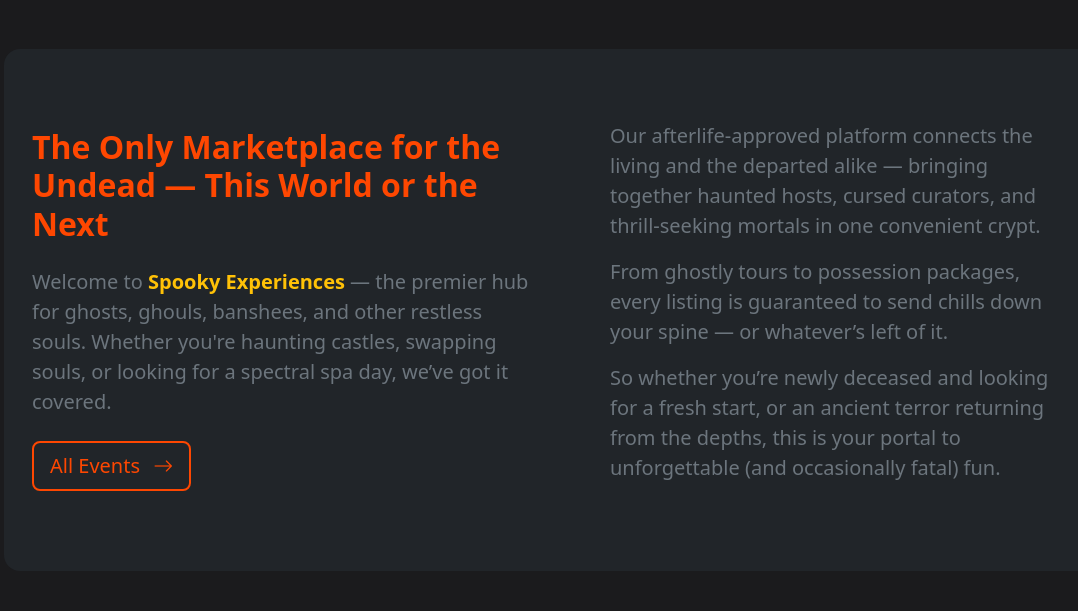
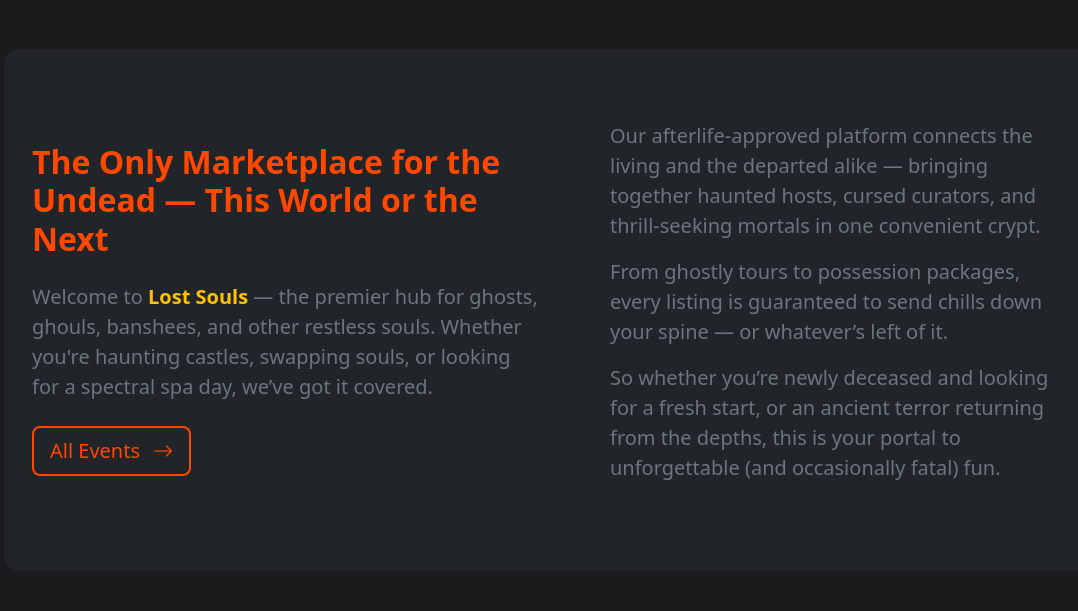
Before and after one commit to petedanielsmith/HalloweenHackathon2025, a Django app: page / in a window 1280 px wide. Shown: the part 658-1269 px from the top of the page, without its empty margins (78-1156 px from the left). Run offline with Django 5.2, Linux system fonts and the light colour scheme; some web fonts are replaced.

```diff
--- a/events/templates/events/about.html
+++ b/events/templates/events/about.html
@@ -16,7 +16,7 @@ About • Spooky Experiences
 
   <div class="mb-4">
     <p>
-      We’re <strong class="text-warning">*name*</strong> — the afterlife’s
+      We’re <strong class="text-warning">Lost Souls</strong> — the afterlife’s
       <em>#1 destination</em> for ghostly experiences where spirits come to unwind, raise a little hell, or both.
     </p>
     <p>
--- a/events/templates/events/home.html
+++ b/events/templates/events/home.html
@@ -43,7 +43,7 @@ Home • Spooky Experiences
           The Only Marketplace for the Undead — This World or the Next
         </h2>
         <p class="lead text-secondary mb-4">
-          Welcome to <span class="text-warning fw-semibold">Spooky Experiences</span> — the premier hub for ghosts, ghouls,
+          Welcome to <span class="text-warning fw-semibold">Lost Souls</span> — the premier hub for ghosts, ghouls,
           banshees, and other restless souls. Whether you're haunting castles, swapping souls,
           or looking for a spectral spa day, we’ve got it covered.
         </p>
--- a/templates/base.html
+++ b/templates/base.html
@@ -119,7 +119,7 @@
         <div class="row align-items-center">
         <div class="col-lg-6 text-center text-lg-start">
           <div class="small text-secondary">
-            © 2025 Spooky Experiences. All Rights Reserved.
+            © 2025 Lost Souls. All Rights Reserved.
           </div>
         </div>
 
@@ -139,12 +139,12 @@
       <div class="modal-dialog modal-dialog-centered">
         <div class="modal-content bg-dark text-light border border-secondary rounded-4 shadow-lg">
           <div class="modal-header border-0">
-            <h1 class="modal-title fs-5" id="newsletterLabel">Email Subscribe!</h1>
+            <h1 class="modal-title fs-5" id="newsletterLabel">Newsletter Subscribed</h1>
             <button type="button" class="btn-close btn-close-white" data-bs-dismiss="modal" aria-label="Close"></button>
           </div>
           <div class="modal-body">
             <p class="text-secondary mb-0">
-              Your email would be subscribed to our newsletter… if we had coded that functionality! 🎃
+              Thanks, you are now on our mailing list!, we can forever haunt your inbox... 🎃
             </p>
           </div>
           <div class="modal-footer border-0">
```
